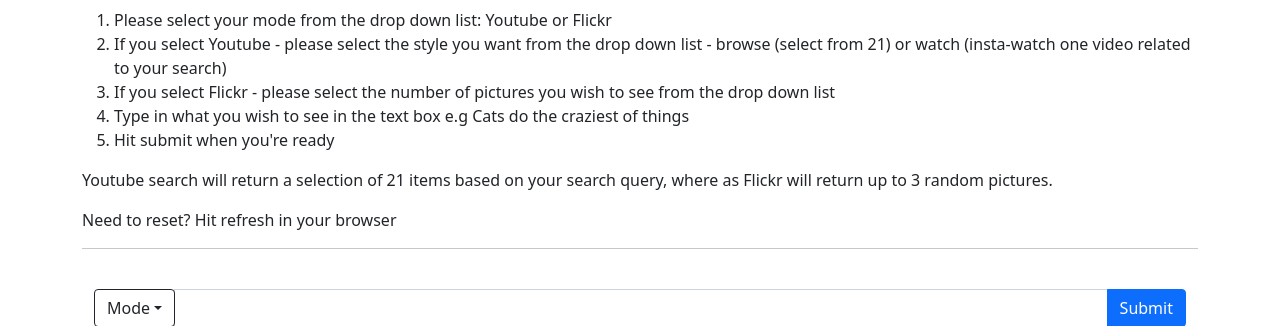
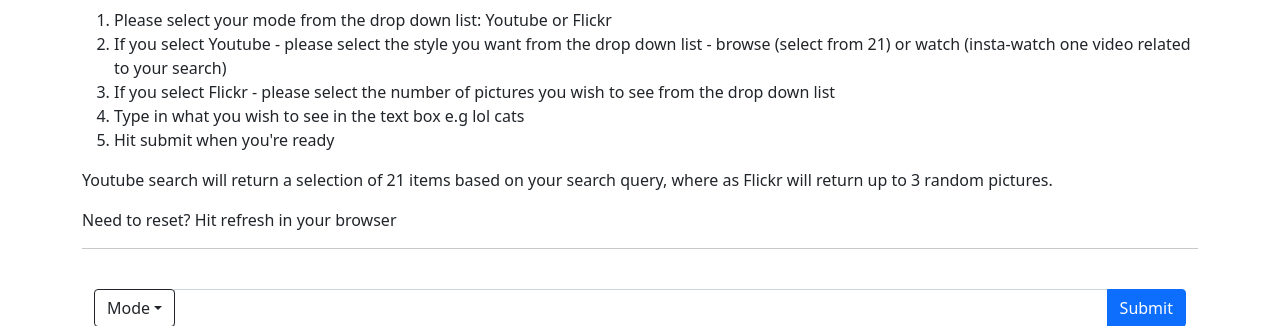
Before and after one commit to CodeGareth/pyMedia, a Flask app: page / in a window 1280 px wide. Shown: the part 170-496 px from the top of the page. Run offline with Flask 2, Linux system fonts and the light colour scheme; some libraries are stand-ins or nearby versions.

Commit message:
Updated home page instructions as cats do the craziest things breaks flickr

```diff
--- a/src/templates/home.html
+++ b/src/templates/home.html
@@ -27,7 +27,7 @@
                 <li>Please select your mode from the drop down list: Youtube or Flickr</li>
                 <li>If you select Youtube - please select the style you want from the drop down list - browse (select from 21) or watch (insta-watch one video related to your search)</li>
                 <li>If you select Flickr - please select the number of pictures you wish to see from the drop down list</li>
-                <li>Type in what you wish to see in the text box e.g Cats do the craziest of things</li>
+                <li>Type in what you wish to see in the text box e.g lol cats</li>
                 <li>Hit submit when you're ready</li>
             </ol>
             <p> Youtube search will return a selection of 21 items based on your search query, where as Flickr will
```
